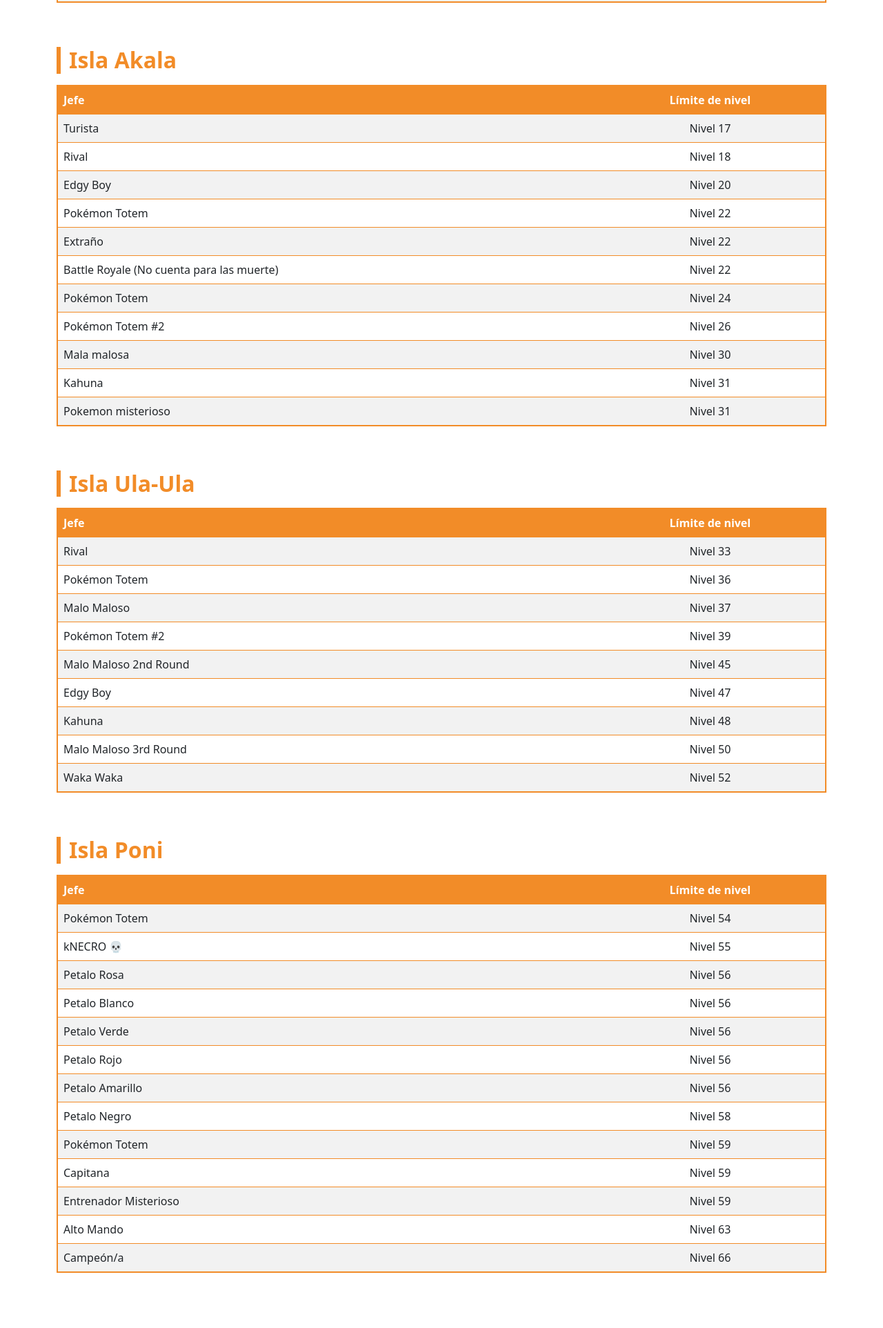
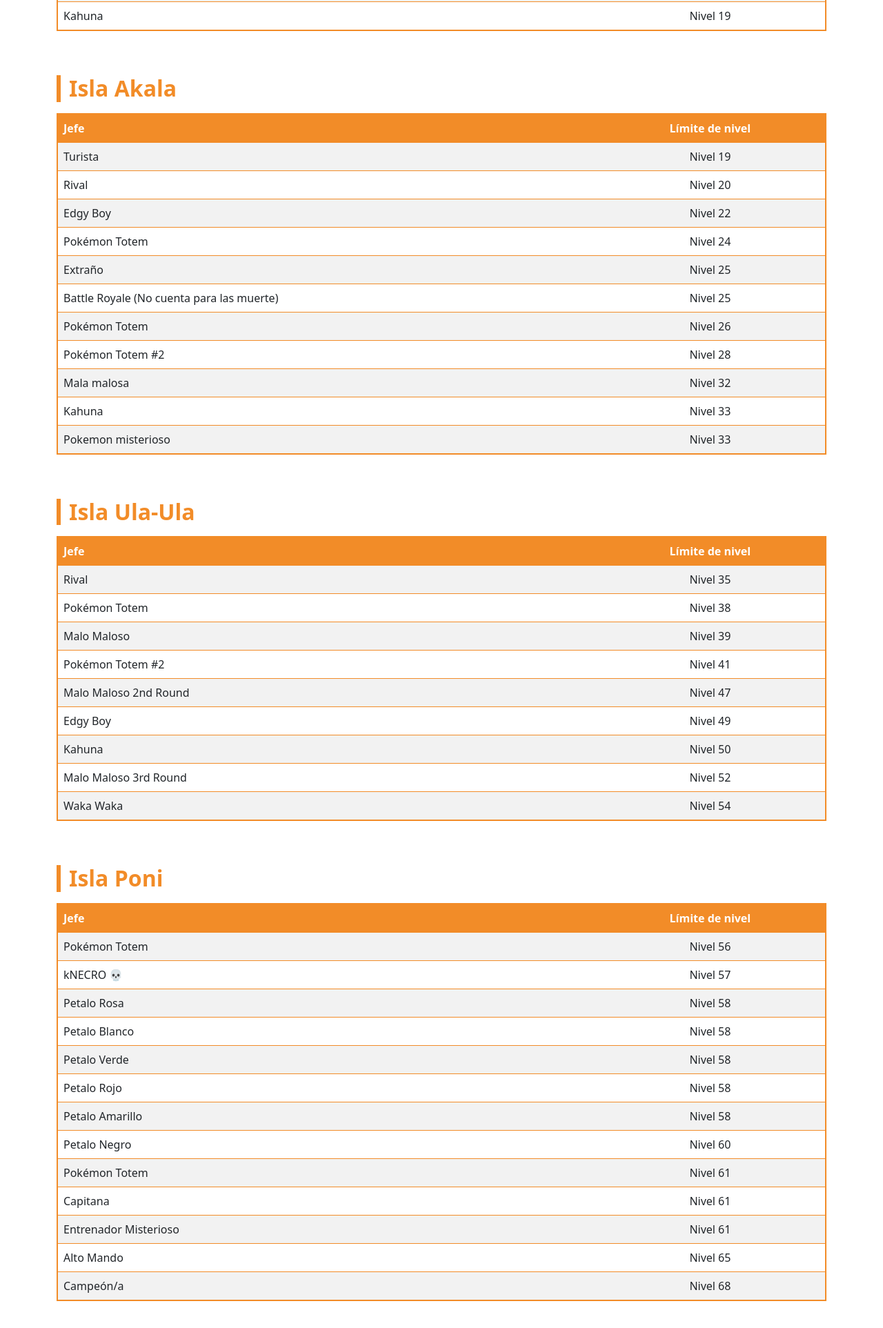
Before and after one commit to TreckZoro/TreckZoro.github.io, a plain HTML site: page levelcap.html in a window 1280 px wide. Shown: the part 557-2482 px from the top of the page at 69% size. Drawn offline with nearby package versions, Linux system fonts and the light colour scheme.

Commit message:
Cambios en reglas y levelcap

```diff
--- a/levelcap.html
+++ b/levelcap.html
@@ -62,11 +62,12 @@
                             </tr>
                         </thead>
                         <tbody>
-                            <tr><td>Rival</td><td>Nivel 8</td></tr>
-                            <tr><td>Capitan</td><td>Nivel 12</td></tr>
-                            <tr><td>Pokémon Totem</td><td>Nivel 13</td></tr>
-                            <tr><td>Extraño</td><td>Nivel 14</td></tr>
-                            <tr><td>Kahuna</td><td>Nivel 17</td></tr>
+                            <tr><td>Rival</td><td>Nivel 10</td></tr>
+                            <tr><td>Capitan</td><td>Nivel 14</td></tr>
+                            <tr><td>Pokémon Totem</td><td>Nivel 15</td></tr>
+                            <tr><td>Extraño</td><td>Nivel 16</td></tr>
+                            <tr><td>Rival #2</td><td>Nivel 17</td></tr>
+                            <tr><td>Kahuna</td><td>Nivel 19</td></tr>
                         </tbody>
                     </table>
                 </div>
@@ -85,17 +86,17 @@
                             </tr>
                         </thead>
                         <tbody>
-                            <tr><td>Turista</td><td>Nivel 17</td></tr>
-                            <tr><td>Rival</td><td>Nivel 18</td></tr>
-                            <tr><td>Edgy Boy</td><td>Nivel 20</td></tr>
-                            <tr><td>Pokémon Totem</td><td>Nivel 22</td></tr>
-                            <tr><td>Extraño</td><td>Nivel 22</td></tr>
-                            <tr><td>Battle Royale (No cuenta para las muerte)</td><td>Nivel 22</td></tr>
+                            <tr><td>Turista</td><td>Nivel 19</td></tr>
+                            <tr><td>Rival</td><td>Nivel 20</td></tr>
+                            <tr><td>Edgy Boy</td><td>Nivel 22</td></tr>
                             <tr><td>Pokémon Totem</td><td>Nivel 24</td></tr>
-                            <tr><td>Pokémon Totem #2</td><td>Nivel 26</td></tr>
-                            <tr><td>Mala malosa</td><td>Nivel 30</td></tr>
-                            <tr><td>Kahuna</td><td>Nivel 31</td></tr>
-                            <tr><td>Pokemon misterioso</td><td>Nivel 31</td></tr>
+                            <tr><td>Extraño</td><td>Nivel 25</td></tr>
+                            <tr><td>Battle Royale (No cuenta para las muerte)</td><td>Nivel 25</td></tr>
+                            <tr><td>Pokémon Totem</td><td>Nivel 26</td></tr>
+                            <tr><td>Pokémon Totem #2</td><td>Nivel 28</td></tr>
+                            <tr><td>Mala malosa</td><td>Nivel 32</td></tr>
+                            <tr><td>Kahuna</td><td>Nivel 33</td></tr>
+                            <tr><td>Pokemon misterioso</td><td>Nivel 33</td></tr>
                         </tbody>
                     </table>
                 </div>
@@ -114,15 +115,15 @@
                             </tr>
                         </thead>
                         <tbody>
-                            <tr><td>Rival</td><td>Nivel 33</td></tr>
-                            <tr><td>Pokémon Totem</td><td>Nivel 36</td></tr>
-                            <tr><td>Malo Maloso</td><td>Nivel 37</td></tr>
-                            <tr><td>Pokémon Totem #2</td><td>Nivel 39</td></tr>
-                            <tr><td>Malo Maloso 2nd Round</td><td>Nivel 45</td></tr>
-                            <tr><td>Edgy Boy</td><td>Nivel 47</td></tr>
-                            <tr><td>Kahuna</td><td>Nivel 48</td></tr>
-                            <tr><td>Malo Maloso 3rd Round</td><td>Nivel 50</td></tr>
-                            <tr><td>Waka Waka</td><td>Nivel 52</td></tr>
+                            <tr><td>Rival</td><td>Nivel 35</td></tr>
+                            <tr><td>Pokémon Totem</td><td>Nivel 38</td></tr>
+                            <tr><td>Malo Maloso</td><td>Nivel 39</td></tr>
+                            <tr><td>Pokémon Totem #2</td><td>Nivel 41</td></tr>
+                            <tr><td>Malo Maloso 2nd Round</td><td>Nivel 47</td></tr>
+                            <tr><td>Edgy Boy</td><td>Nivel 49</td></tr>
+                            <tr><td>Kahuna</td><td>Nivel 50</td></tr>
+                            <tr><td>Malo Maloso 3rd Round</td><td>Nivel 52</td></tr>
+                            <tr><td>Waka Waka</td><td>Nivel 54</td></tr>
                         </tbody>
                     </table>
                 </div>
@@ -141,19 +142,19 @@
                             </tr>
                         </thead>
                         <tbody>
-                            <tr><td>Pokémon Totem</td><td>Nivel 54</td></tr>
-                            <tr><td>kNECRO 💀</td><td>Nivel 55</td></tr>
-                            <tr><td>Petalo Rosa</td><td>Nivel 56</td></tr>
-                            <tr><td>Petalo Blanco</td><td>Nivel 56</td></tr>
-                            <tr><td>Petalo Verde</td><td>Nivel 56</td></tr>
-                            <tr><td>Petalo Rojo</td><td>Nivel 56</td></tr>
-                            <tr><td>Petalo Amarillo</td><td>Nivel 56</td></tr>
-                            <tr><td>Petalo Negro</td><td>Nivel 58</td></tr>
-                            <tr><td>Pokémon Totem</td><td>Nivel 59</td></tr>
-                            <tr><td>Capitana</td><td>Nivel 59</td></tr>
-                            <tr><td>Entrenador Misterioso</td><td>Nivel 59</td></tr>
-                            <tr><td>Alto Mando</td><td>Nivel 63</td></tr>
-                            <tr><td>Campeón/a</td><td>Nivel 66</td></tr>
+                            <tr><td>Pokémon Totem</td><td>Nivel 56</td></tr>
+                            <tr><td>kNECRO 💀</td><td>Nivel 57</td></tr>
+                            <tr><td>Petalo Rosa</td><td>Nivel 58</td></tr>
+                            <tr><td>Petalo Blanco</td><td>Nivel 58</td></tr>
+                            <tr><td>Petalo Verde</td><td>Nivel 58</td></tr>
+                            <tr><td>Petalo Rojo</td><td>Nivel 58</td></tr>
+                            <tr><td>Petalo Amarillo</td><td>Nivel 58</td></tr>
+                            <tr><td>Petalo Negro</td><td>Nivel 60</td></tr>
+                            <tr><td>Pokémon Totem</td><td>Nivel 61</td></tr>
+                            <tr><td>Capitana</td><td>Nivel 61</td></tr>
+                            <tr><td>Entrenador Misterioso</td><td>Nivel 61</td></tr>
+                            <tr><td>Alto Mando</td><td>Nivel 65</td></tr>
+                            <tr><td>Campeón/a</td><td>Nivel 68</td></tr>
                         </tbody>
                     </table>
                 </div>
```
Also changed, not shown: rules.html (+11 -1 lines).
